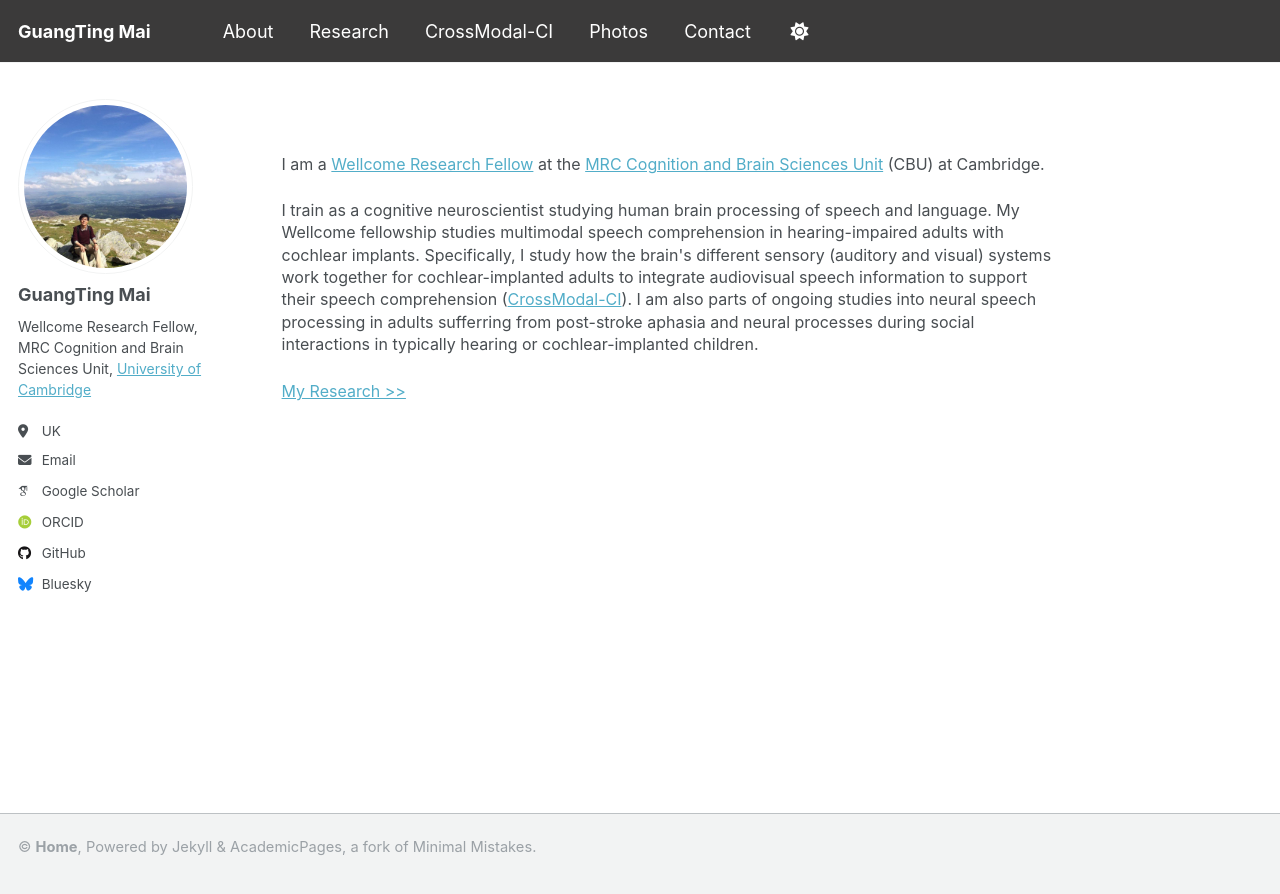
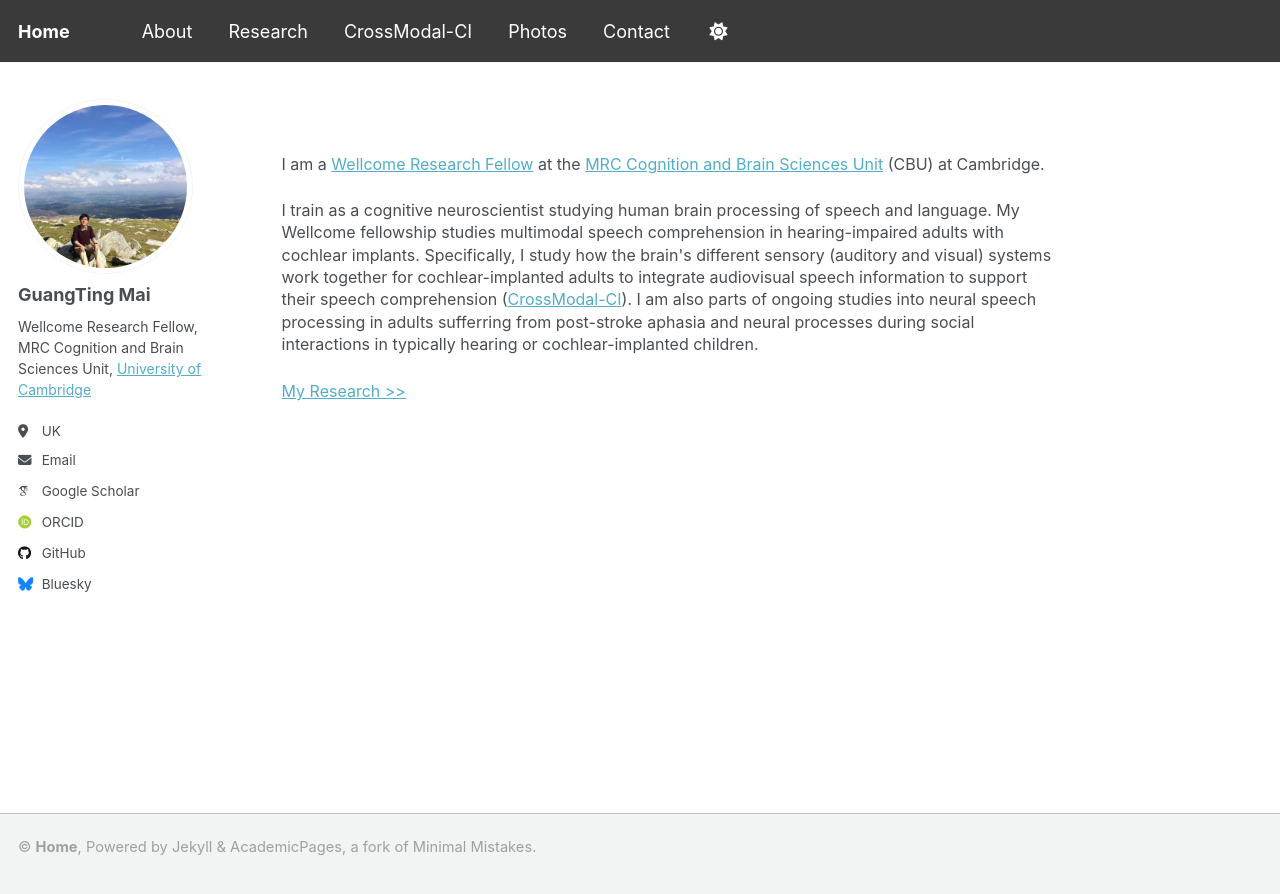
Before and after one commit to guangtingmai/guangtingmai.github.io, a Jekyll site: the page built from _pages/readme.html, in a window 1280 px wide. Shown: the top 894 px of the page. Built offline with Jekyll 4.4.1, drawn with Linux system fonts in a browser that asks for light colours; some web fonts are replaced.

Commit message:
Update _config.yml

```diff
--- a/_config.yml
+++ b/_config.yml
@@ -9,7 +9,7 @@
 # Basic Site Settings
 locale                   : "en-UK"
 site_theme               : ""
-title                    : "GuangTing Mai"
+title                    : "Home"
 title_separator          : " "
 name                     : &name "Home"
 description              : &description "personal description"
```
